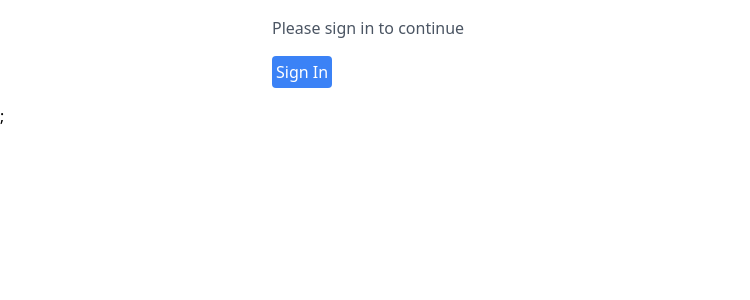
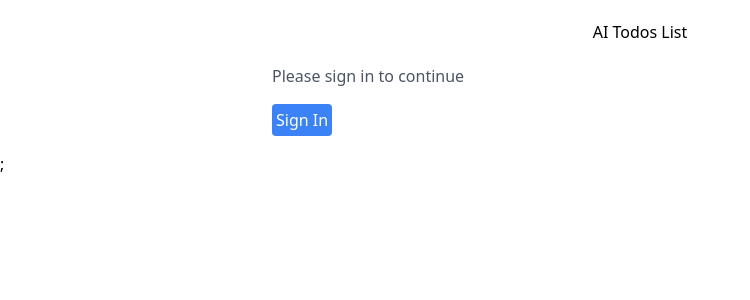
Before and after one commit to MohammedNabil99/todos-ai-app, a Next.js app: page / in a window 1280 px wide. Shown: the top 300 px of the page, without its empty margins (0-750 px from the left). Built offline with nearby package versions, Linux system fonts and the light colour scheme; no server answers.

Commit message:
Added appliction name

```diff
--- a/src/app/page.tsx
+++ b/src/app/page.tsx
@@ -18,6 +18,7 @@ export default function Home() {
         <NewToDoForm />
       </Authenticated>
       <Unauthenticated>
+        <h1 className="p-1 text-center">AI Todos List</h1>
         <p className="text-gray-600">Please sign in to continue</p>
         <SignInButton>
           <button className="p-1 bg-blue-500 text-white rounded">
```
